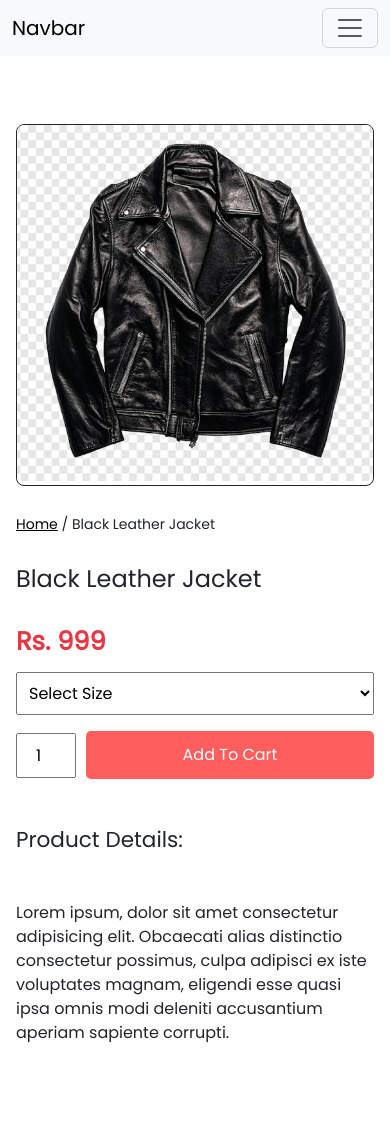
After one commit to Aadityamali0/Ecommerce_site, a Django app: page /product_details/1/4/ in a window 390 px wide. The commit adds this page. Run offline with Django 5.2, Linux system fonts and the light colour scheme; data comes from the database, SQL or seed files in the repository.

Commit message:
product display page finish

```diff
--- /dev/null
+++ b/store/static/store/productDetailsPage.css
@@ -0,0 +1,149 @@
+@import url('https://fonts.googleapis.com/css2?family=Poppins&display=swap');
+*{
+    margin: 0;
+    padding: 0;
+    box-sizing: border-box;
+    font-family: "Poppins", sans-serif;
+}
+
+.container{
+    background-color: white;
+    /* border: solid 1px black; */
+    box-shadow: 1px 1px 10px ;
+}
+
+/* Product section */
+.sproduct{
+    margin: 40px 40px;
+}
+
+/* Main Image */
+.sproduct .main-img{
+    width: 100%;
+    border-radius: 8px;
+    object-fit: cover;
+    border: solid 1px;
+}
+
+/* Thumbnail Images */
+.small-img-group{
+    display: flex;
+    justify-content: space-between;
+    gap: 10px;
+    margin-top: 10px;
+}
+
+.small-img-col{
+    flex: 1;
+    cursor: pointer;
+}
+
+.small-img{
+    width: 100%;
+    border-radius: 5px;
+}
+
+/* Product Info */
+.sproduct h3{
+    font-size: 2rem;
+}
+
+.sproduct h2{
+    color: #e63946;
+    font-weight: bold;
+}
+
+.sproduct select{
+    display: block;
+    width: 180px;
+    padding: 8px;
+    margin-bottom: 15px;
+}
+
+.sproduct input{
+    width: 70px;
+    height: 45px;
+    text-align: center;
+    margin-right: 10px;
+}
+
+.sproduct input:focus{
+    outline: none;
+}
+
+.buy-btn{
+    padding: 12px 30px;
+    border: none;
+    background: rgb(255,94,94);
+    color: white;
+    border-radius: 5px;
+    transition: .3s;
+}
+
+.buy-btn:hover{
+    background: black;
+}
+
+/* Tablet */
+@media (max-width: 991px){
+
+    .sproduct{
+        margin-top: 20px;
+    }
+
+    .sproduct .col-lg-6{
+        margin-top: 30px;
+    }
+
+    .sproduct h3{
+        font-size: 1.8rem;
+    }
+}
+
+/* Mobile */
+@media (max-width: 576px){
+
+    .container{
+        box-shadow : none;
+    }
+    .sproduct{
+        padding: 15px;
+    }
+
+    .sproduct h6{
+        font-size: 14px;
+    }
+
+    .sproduct h3{
+        font-size: 1.5rem;
+        padding: 10px 0;
+    }
+
+    .sproduct h2{
+        font-size: 1.6rem;
+    }
+
+    .sproduct select{
+        width: 100%;
+    }
+
+    .quantity-cart{
+        display: flex;
+        align-items: center;
+        gap: 10px;
+        margin-bottom: 20px;
+    }
+
+    .sproduct input{
+        width: 60px;
+        margin-right: 0;
+    }
+
+    .buy-btn{
+        width: 100%;
+    }
+
+    .small-img-group{
+        gap: 8px;
+    }
+}
--- a/store/templates/store/home.html
+++ b/store/templates/store/home.html
@@ -22,7 +22,7 @@
             <div class="card-body d-flex flex-column">
               <h5 class="card-title">{{i.product_name}}</h5>
               <p class="card-text">Rs. {{i.price}}</p>
-              <a href="/product_details" class="btn btn-primary mt-auto">Go somewhere</a>
+              <a href="{%url 'product_details' i.product_name|slugify i.id %}" class="btn btn-primary mt-auto">Go somewhere</a>
             </div>
           </div>
         </div>
--- a/store/templates/store/nav.html
+++ b/store/templates/store/nav.html
@@ -4,7 +4,7 @@
     <meta charset="utf-8">
     <meta name="viewport" content="width=device-width, initial-scale=1">
     <title>{%block title%}{%endblock%}</title>
-    <style>{%block css%}{%endblock%}</style>
+    {%block csslink%}{%endblock%}
     <link href="https://cdn.jsdelivr.net/npm/bootstrap@5.3.8/dist/css/bootstrap.min.css" rel="stylesheet" integrity="sha384-sRIl4kxILFvY47J16cr9ZwB07vP4J8+LH7qKQnuqkuIAvNWLzeN8tE5YBujZqJLB" crossorigin="anonymous">
   </head>
   <body>
--- /dev/null
+++ b/store/templates/store/productDetailsPage.html
@@ -0,0 +1,55 @@
+{%extends 'store/nav.html'%}
+{%load static%}
+{%block csslink%}
+<link rel="stylesheet" href="{%static 'store/productDetailsPage.css'%}">
+<link href="https://cdn.jsdelivr.net/npm/bootstrap@5.3.8/dist/css/bootstrap.min.css" rel="stylesheet" integrity="sha384-sRIl4kxILFvY47J16cr9ZwB07vP4J8+LH7qKQnuqkuIAvNWLzeN8tE5YBujZqJLB" crossorigin="anonymous">
+<style>
+  body{
+    background-color: wheat;
+  }
+</style>
+{%endblock%}
+{%block body%}
+    <section class="container sproduct px-3 py-5">
+        <div class="row g-4">
+            <div class="col-lg-5 col-md-12 col-12">
+                <img class="img-fluid main-img w-100 pb-1" src="{{product.image.url}}" alt="">
+                <!-- small photos at the bottom of the product -->
+                {% comment %} <div class="small-img-group">
+                  <div class="small-img-col">
+                    <img src="../swiper/images.jpeg" width="100%" class="small-img" alt="">
+                  </div>
+                  <div class="small-img-col">
+                    <img src="../swiper/black.jpeg" width="100%" class="small-img" alt="">
+                  </div>
+                  <div class="small-img-col">
+                    <img src="../swiper/images.jpeg" width="100%" class="small-img" alt="">
+                  </div>
+                  <div class="small-img-col">
+                    <img src="../swiper/images.jpeg" width="100%" class="small-img" alt="">
+                  </div>
+                </div> {% endcomment %}
+              </div>
+              <div class="col-lg-6 col-md-12 col-12">
+                <h6><a href="/" style="color : black;">Home</a> / {{product.product_name}}</h6>
+                <h3 class="py-4">{{product.product_name}}</h3>
+                <h2>Rs. {{product.price}}</h2>
+                <select class="my-3">
+                  <option>Select Size</option>
+                  <option>XL</option>
+                  <option>L</option>
+                  <option>S</option>
+                </select>
+                <div class="quantity-cart">
+                  <input type="number" value="1">
+                  <button class="buy-btn">Add To Cart</button>
+                </div>
+                <h4 class="mt-5 mb-5">Product Details: </h4>
+                <span>Lorem ipsum, dolor sit amet consectetur adipisicing elit. Obcaecati alias distinctio consectetur possimus, culpa adipisci ex iste voluptates magnam, eligendi esse quasi ipsa omnis modi deleniti accusantium aperiam sapiente corrupti.</span>
+              </div>
+        </div>
+    </section>
+{%endblock%}
+{%block js%}
+<script src="https://cdn.jsdelivr.net/npm/bootstrap@5.3.8/dist/js/bootstrap.bundle.min.js" integrity="sha384-FKyoEForCGlyvwx9Hj09JcYn3nv7wiPVlz7YYwJrWVcXK/BmnVDxM+D2scQbITxI" crossorigin="anonymous"></script>
+{%endblock%}
--- a/store/urls.py
+++ b/store/urls.py
@@ -4,5 +4,5 @@ from . import views
 urlpatterns = [
     path("", views.home, name="home"),
     # path("signup/", views.signup, name="signup"),
-    path("product_details/", views.product_details, name="product_details")
+    path("product_details/<slug:slug>/<int:id>/", views.product_details, name="product_details")
 ]
--- a/store/views.py
+++ b/store/views.py
@@ -1,7 +1,7 @@
-from django.shortcuts import render
+from django.shortcuts import render, get_object_or_404
 from django.http import HttpResponse
-from .models import Product, Category, Customer
-from django.contrib import messages
+from .models import Product, Category
+
 def home(request):
     categories = Category.objects.all()
 
@@ -44,5 +44,10 @@ def home(request):
 #         else:
 #             return render(request, 'store/signup.html', {'error': error_message})
 
-def product_details(request):
-    return render(request, 'store/product_details.html')
+def product_details(request, slug, id):
+    # product = Product.objects.get(id=id)
+    product = get_object_or_404(Product, id=id)
+    params = {
+        'product' : product
+    }
+    return render(request, 'store/productDetailsPage.html', params)
```
Also changed, not shown: store/templates/store/product_details.html (+1 -13 lines).
